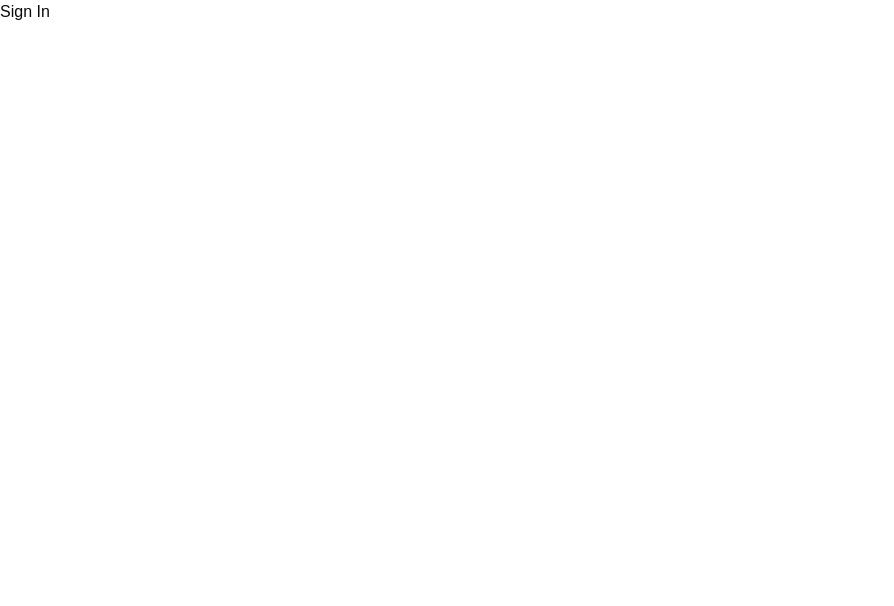
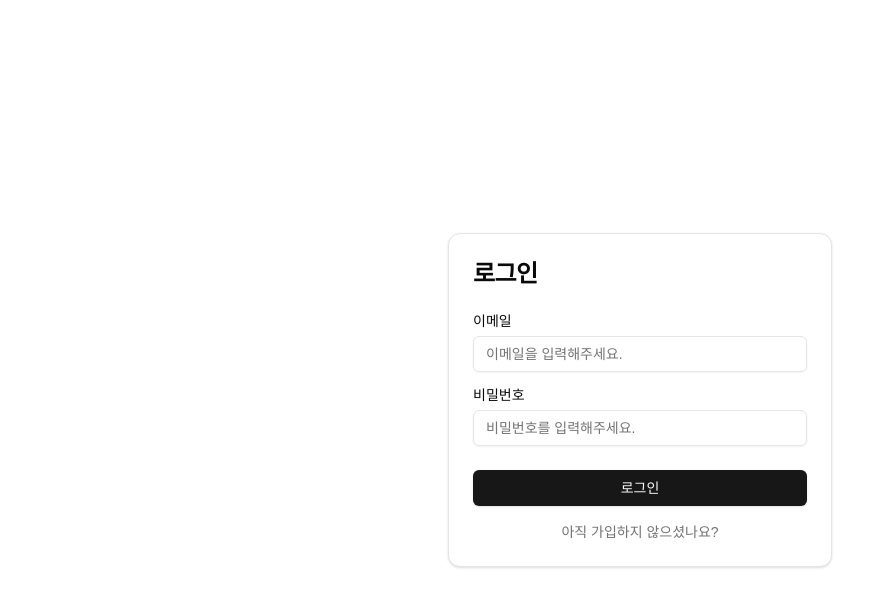
Before and after one commit to bbearcookie/wanted-pre-onboarding-challenge-fe-27, a React (Vite) app: page /auth in a window 1280 px wide. Shown: the top 606 px of the page, without its empty margins (0-894 px from the left). Built offline with nearby package versions, Linux system fonts and the light colour scheme; a web font is replaced by a local one.

Commit message:
feat: 로그인 페이지 마크업 작업

```diff
--- /dev/null
+++ b/src/components/ui/card.tsx
@@ -0,0 +1,83 @@
+import * as React from 'react';
+
+import { cn } from '@/utils/shadcn';
+
+const Card = React.forwardRef<
+  HTMLDivElement,
+  React.HTMLAttributes<HTMLDivElement>
+>(({ className, ...props }, ref) => (
+  <div
+    ref={ref}
+    className={cn(
+      'rounded-xl border bg-card text-card-foreground shadow',
+      className,
+    )}
+    {...props}
+  />
+));
+Card.displayName = 'Card';
+
+const CardHeader = React.forwardRef<
+  HTMLDivElement,
+  React.HTMLAttributes<HTMLDivElement>
+>(({ className, ...props }, ref) => (
+  <div
+    ref={ref}
+    className={cn('flex flex-col space-y-1.5 p-6', className)}
+    {...props}
+  />
+));
+CardHeader.displayName = 'CardHeader';
+
+const CardTitle = React.forwardRef<
+  HTMLParagraphElement,
+  React.HTMLAttributes<HTMLHeadingElement>
+>(({ className, ...props }, ref) => (
+  <h3
+    ref={ref}
+    className={cn('font-semibold leading-none tracking-tight', className)}
+    {...props}
+  />
+));
+CardTitle.displayName = 'CardTitle';
+
+const CardDescription = React.forwardRef<
+  HTMLParagraphElement,
+  React.HTMLAttributes<HTMLParagraphElement>
+>(({ className, ...props }, ref) => (
+  <p
+    ref={ref}
+    className={cn('text-sm text-muted-foreground', className)}
+    {...props}
+  />
+));
+CardDescription.displayName = 'CardDescription';
+
+const CardContent = React.forwardRef<
+  HTMLDivElement,
+  React.HTMLAttributes<HTMLDivElement>
+>(({ className, ...props }, ref) => (
+  <div ref={ref} className={cn('p-6 pt-0', className)} {...props} />
+));
+CardContent.displayName = 'CardContent';
+
+const CardFooter = React.forwardRef<
+  HTMLDivElement,
+  React.HTMLAttributes<HTMLDivElement>
+>(({ className, ...props }, ref) => (
+  <div
+    ref={ref}
+    className={cn('flex items-center p-6 pt-0', className)}
+    {...props}
+  />
+));
+CardFooter.displayName = 'CardFooter';
+
+export {
+  Card,
+  CardHeader,
+  CardFooter,
+  CardTitle,
+  CardDescription,
+  CardContent,
+};
--- /dev/null
+++ b/src/components/ui/label.tsx
@@ -0,0 +1,24 @@
+import * as React from 'react';
+import * as LabelPrimitive from '@radix-ui/react-label';
+import { cva, type VariantProps } from 'class-variance-authority';
+
+import { cn } from '@/utils/shadcn';
+
+const labelVariants = cva(
+  'text-sm font-medium leading-none peer-disabled:cursor-not-allowed peer-disabled:opacity-70',
+);
+
+const Label = React.forwardRef<
+  React.ElementRef<typeof LabelPrimitive.Root>,
+  React.ComponentPropsWithoutRef<typeof LabelPrimitive.Root> &
+    VariantProps<typeof labelVariants>
+>(({ className, ...props }, ref) => (
+  <LabelPrimitive.Root
+    ref={ref}
+    className={cn(labelVariants(), className)}
+    {...props}
+  />
+));
+Label.displayName = LabelPrimitive.Root.displayName;
+
+export { Label };
--- /dev/null
+++ b/src/components/ui/typography.tsx
@@ -0,0 +1,82 @@
+/**
+ * forked from: https://github.com/shadcn-ui/ui/pull/363#issuecomment-1659259897
+ */
+'use client';
+
+import * as React from 'react';
+import { VariantProps, cva } from 'class-variance-authority';
+import { cn } from '@/utils/shadcn';
+import { Slot } from '@radix-ui/react-slot';
+
+const typographyVariants = cva('text-foreground', {
+  variants: {
+    variant: {
+      h1: 'scroll-m-20 text-4xl font-extrabold tracking-tight lg:text-5xl',
+      h2: 'scroll-m-20 border-b pb-2 text-3xl font-semibold tracking-tight first:mt-0',
+      h3: 'scroll-m-20 text-2xl font-semibold tracking-tight',
+      h4: 'scroll-m-20 text-xl font-semibold tracking-tight',
+      h5: 'scroll-m-20 text-lg font-semibold tracking-tight',
+      h6: 'scroll-m-20 text-base font-semibold tracking-tight',
+      p: 'leading-7 [&:not(:first-child)]:mt-6',
+      blockquote: 'mt-6 border-l-2 pl-6 italic',
+      ul: 'my-6 ml-6 list-disc [&>li]:mt-2',
+      inlineCode:
+        'relative rounded bg-muted px-[0.3rem] py-[0.2rem] font-mono text-sm font-semibold',
+      lead: 'text-xl text-muted-foreground',
+      largeText: 'text-lg font-semibold',
+      smallText: 'text-sm font-medium leading-none',
+      mutedText: 'text-sm text-muted-foreground',
+    },
+  },
+  defaultVariants: {
+    variant: 'p',
+  },
+});
+
+type VariantPropType = VariantProps<typeof typographyVariants>;
+
+const variantElementMap: Record<
+  NonNullable<VariantPropType['variant']>,
+  string
+> = {
+  h1: 'h1',
+  h2: 'h2',
+  h3: 'h3',
+  h4: 'h4',
+  h5: 'h5',
+  h6: 'h6',
+  p: 'p',
+  blockquote: 'blockquote',
+  inlineCode: 'code',
+  largeText: 'div',
+  smallText: 'small',
+  lead: 'p',
+  mutedText: 'p',
+  ul: 'ul',
+};
+
+export interface TypographyProps
+  extends React.HTMLAttributes<HTMLElement>,
+    VariantProps<typeof typographyVariants> {
+  asChild?: boolean;
+  as?: string;
+}
+
+const Typography = React.forwardRef<HTMLElement, TypographyProps>(
+  ({ className, variant, as, asChild, ...props }, ref) => {
+    const Comp = asChild
+      ? Slot
+      : (as ?? (variant ? variantElementMap[variant] : undefined) ?? 'div');
+    return (
+      <Comp
+        className={cn(typographyVariants({ variant, className }))}
+        ref={ref}
+        {...props}
+      />
+    );
+  },
+);
+
+Typography.displayName = 'Typography';
+
+export { Typography, typographyVariants };
--- /dev/null
+++ b/src/constants/router-paths.ts
@@ -0,0 +1,7 @@
+const ROUTER_PATHS = {
+  INDEX: '/',
+  SIGNIN: '/auth',
+  SIGNUP: '/auth/sign-up',
+} as const;
+
+export { ROUTER_PATHS };
--- a/src/pages/SignInPage.tsx
+++ /dev/null
@@ -1,7 +0,0 @@
-import React from 'react';
-
-const SignInPage = () => {
-  return <p>Sign In</p>;
-};
-
-export default SignInPage;
--- a/src/pages/SignUpPage.tsx
+++ /dev/null
@@ -1,7 +0,0 @@
-import React from 'react';
-
-const SignUpPage = () => {
-  return <p>Sign Up</p>;
-};
-
-export default SignUpPage;
--- /dev/null
+++ b/src/pages/sign-in-page.tsx
@@ -0,0 +1,49 @@
+import { Button } from '@/components/ui/button';
+import {
+  Card,
+  CardContent,
+  CardFooter,
+  CardHeader,
+  CardTitle,
+} from '@/components/ui/card';
+import { Input } from '@/components/ui/input';
+import { Label } from '@/components/ui/label';
+import { Typography } from '@/components/ui/typography';
+import { ROUTER_PATHS } from '@/constants/router-paths';
+import { Link } from 'react-router-dom';
+
+const SignInPage = () => {
+  return (
+    <main className="flex min-h-screen flex-col items-center justify-center">
+      <Card className="h-fit w-full max-w-96">
+        <CardHeader>
+          <CardTitle>
+            <Typography variant="h3" as="h3">
+              로그인
+            </Typography>
+          </CardTitle>
+        </CardHeader>
+        <CardContent>
+          <section className="flex flex-col gap-2">
+            <Label>이메일</Label>
+            <Input placeholder="이메일을 입력해주세요." />
+          </section>
+          <div className="h-4" />
+          <section className="flex flex-col gap-2">
+            <Label>비밀번호</Label>
+            <Input placeholder="비밀번호를 입력해주세요." />
+          </section>
+        </CardContent>
+        <CardFooter className="flex flex-col">
+          <Button className="w-full">로그인</Button>
+          <div className="h-4" />
+          <Typography variant="mutedText" className="center" asChild>
+            <Link to={ROUTER_PATHS.SIGNUP}>아직 가입하지 않으셨나요?</Link>
+          </Typography>
+        </CardFooter>
+      </Card>
+    </main>
+  );
+};
+
+export default SignInPage;
--- /dev/null
+++ b/src/pages/sign-up-page.tsx
@@ -0,0 +1,54 @@
+import { Button } from '@/components/ui/button';
+import {
+  Card,
+  CardContent,
+  CardFooter,
+  CardHeader,
+  CardTitle,
+} from '@/components/ui/card';
+import { Input } from '@/components/ui/input';
+import { Label } from '@/components/ui/label';
+import { Typography } from '@/components/ui/typography';
+import { ROUTER_PATHS } from '@/constants/router-paths';
+import { Link } from 'react-router-dom';
+
+const SignUpPage = () => {
+  return (
+    <main className="flex min-h-screen flex-col items-center justify-center">
+      <Card className="h-fit w-full max-w-96">
+        <CardHeader>
+          <CardTitle>
+            <Typography variant="h3" as="h3">
+              회원가입
+            </Typography>
+          </CardTitle>
+        </CardHeader>
+        <CardContent>
+          <section className="flex flex-col gap-2">
+            <Label>이메일</Label>
+            <Input placeholder="이메일을 입력해주세요." />
+          </section>
+          <div className="h-4" />
+          <section className="flex flex-col gap-2">
+            <Label>비밀번호</Label>
+            <Input placeholder="비밀번호를 입력해주세요." />
+          </section>
+          <div className="h-4" />
+          <section className="flex flex-col gap-2">
+            <Label>비밀번호 재확인</Label>
+            <Input placeholder="비밀번호 재확인을 입력해주세요." />
+          </section>
+        </CardContent>
+        <CardFooter className="flex flex-col">
+          <Button className="w-full">회원가입</Button>
+          <div className="h-4" />
+          <Typography variant="mutedText" className="center" asChild>
+            <Link to={ROUTER_PATHS.SIGNIN}>로그인 하러 가기</Link>
+          </Typography>
+        </CardFooter>
+      </Card>
+    </main>
+  );
+};
+
+export default SignUpPage;
```
Also changed, not shown: src/components/ui/button.tsx (+26 -26 lines), src/components/ui/input.tsx (+9 -9 lines), src/router.tsx (+7 -6 lines), src/app.tsx (renamed from src/App.tsx).
